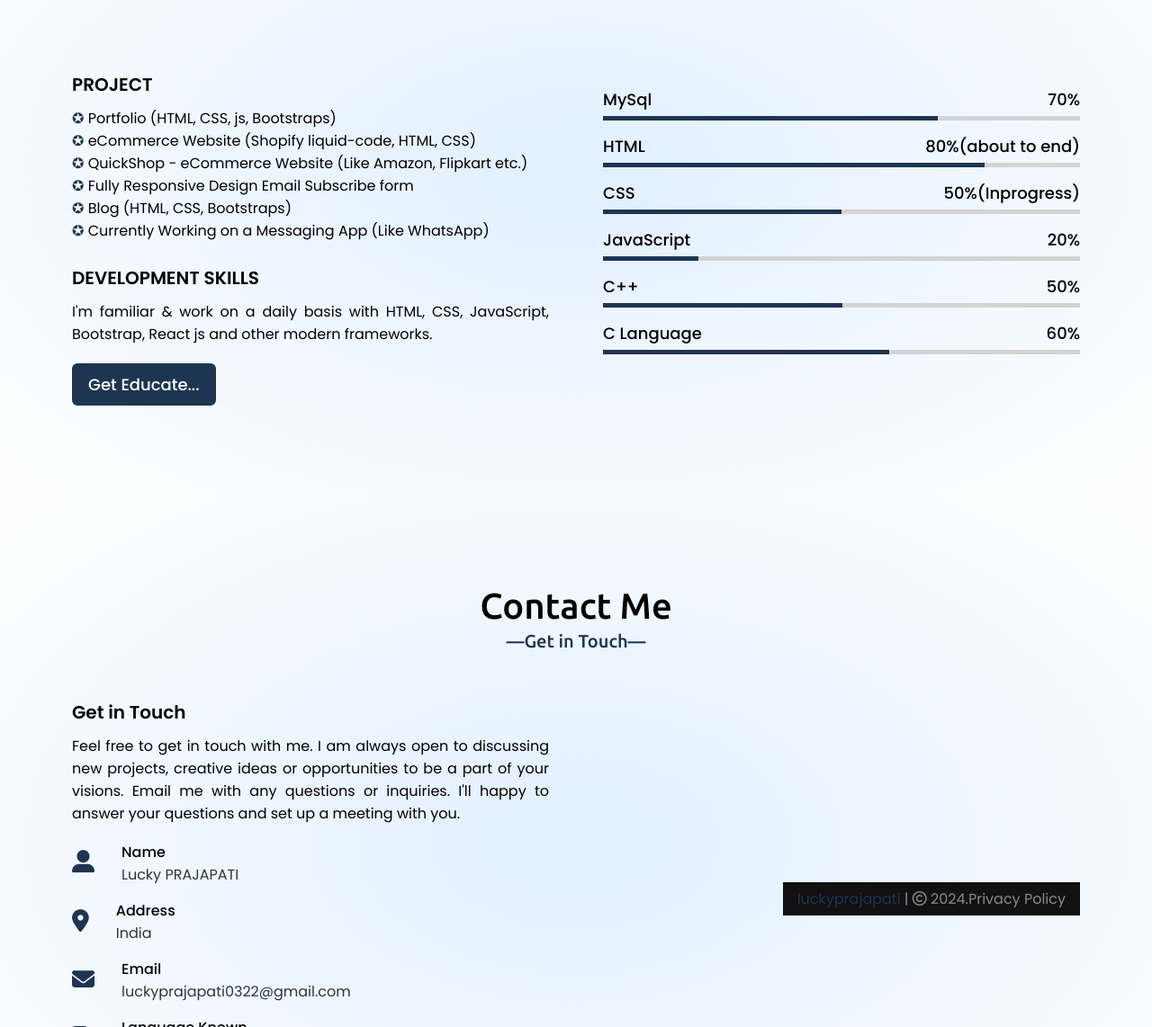
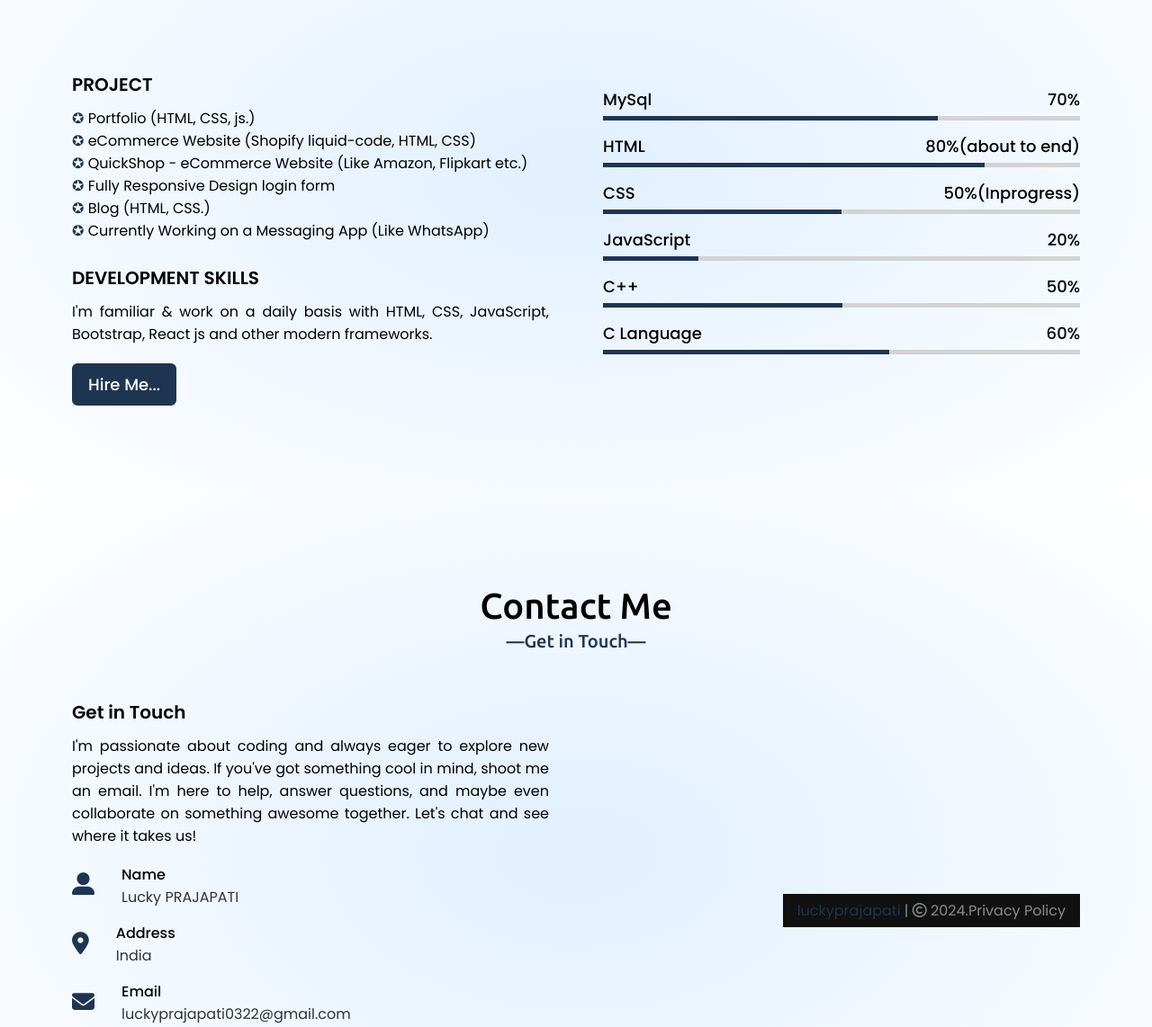
Before and after one commit to 01luckyy/portfolio, a plain HTML site: page index.html in a window 1280 px wide. Shown: the part 1705-2847 px from the top of the page at 90% size. Drawn offline with nearby package versions, Linux system fonts and the light colour scheme; a script that the page names is missing.

Commit message:
Update index.html
..

```diff
--- a/index.html
+++ b/index.html
@@ -77,11 +77,11 @@
                     <br>
                     <div class="text">PROJECT</div>
                     <p>
-                        <li class="project">Portfolio (HTML, CSS, js, Bootstraps)</li>
+                        <li class="project">Portfolio (HTML, CSS, js.)</li>
                         <li class="project">eCommerce Website (Shopify liquid-code, HTML, CSS)</li>
                         <li class="project">QuickShop - eCommerce Website (Like Amazon, Flipkart etc.)</li>
-                        <li class="project">Fully Responsive Design Email Subscribe form</li>
-                        <li class="project">Blog (HTML, CSS, Bootstraps)</li>
+                        <li class="project">Fully Responsive Design login form</li>
+                        <li class="project">Blog (HTML, CSS.)</li>
                         <li class="project">Currently Working on a Messaging App (Like WhatsApp)</li>
                     </p>
                     <br>
@@ -90,7 +90,7 @@
                         I'm familiar & work on a daily basis with HTML, CSS, JavaScript, Bootstrap, React js and other
                         modern frameworks.
                     </p>
-                    <a href="#" target="blank">Get Educate...</a>
+                    <a href="#" target="blank">Hire Me...</a>
                 </div>
                 <div class="column right">
                     <div class="bars">
@@ -146,9 +146,7 @@
             <div class="contact-content">
                 <div class="column left">
                     <div class="text">Get in Touch</div>
-                    <p>Feel free to get in touch with me. I am always open to discussing new projects, creative ideas or
-                        opportunities to be a part of your visions. Email me with any questions or inquiries. I'll happy
-                        to answer your questions and set up a meeting with you.</p>
+                    <p>I'm passionate about coding and always eager to explore new projects and ideas. If you've got something cool in mind, shoot me an email. I'm here to help, answer questions, and maybe even collaborate on something awesome together. Let's chat and see where it takes us!</p>
                     <div class="icons">
 
                         <a href="#">
```
